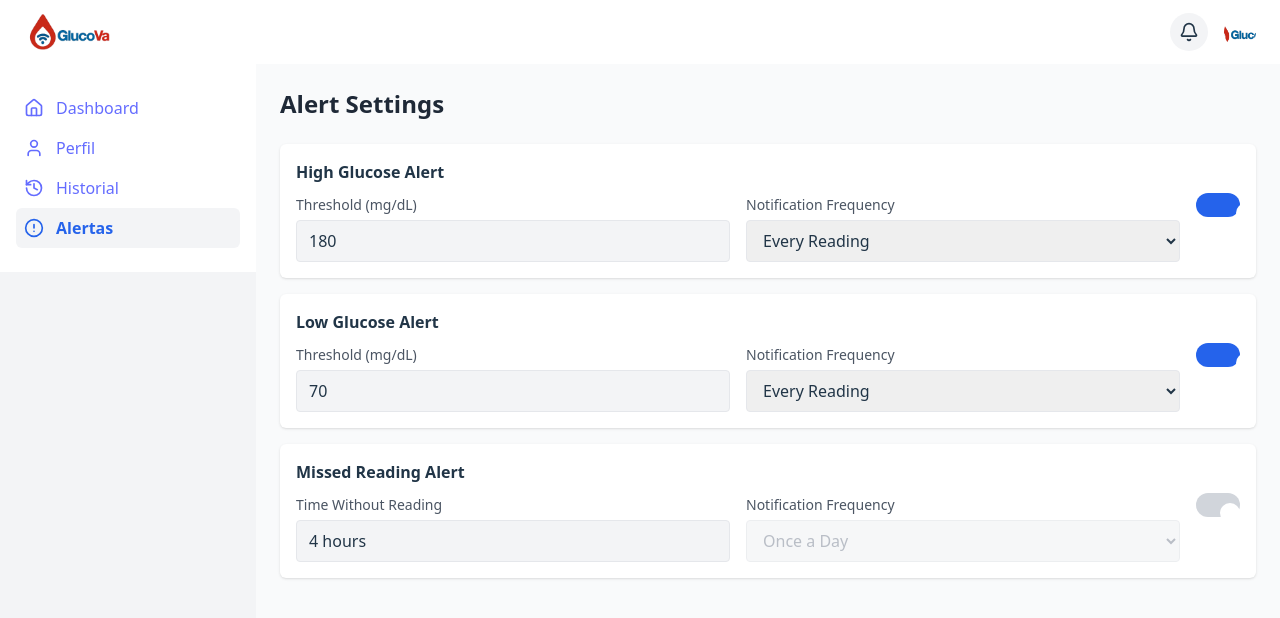
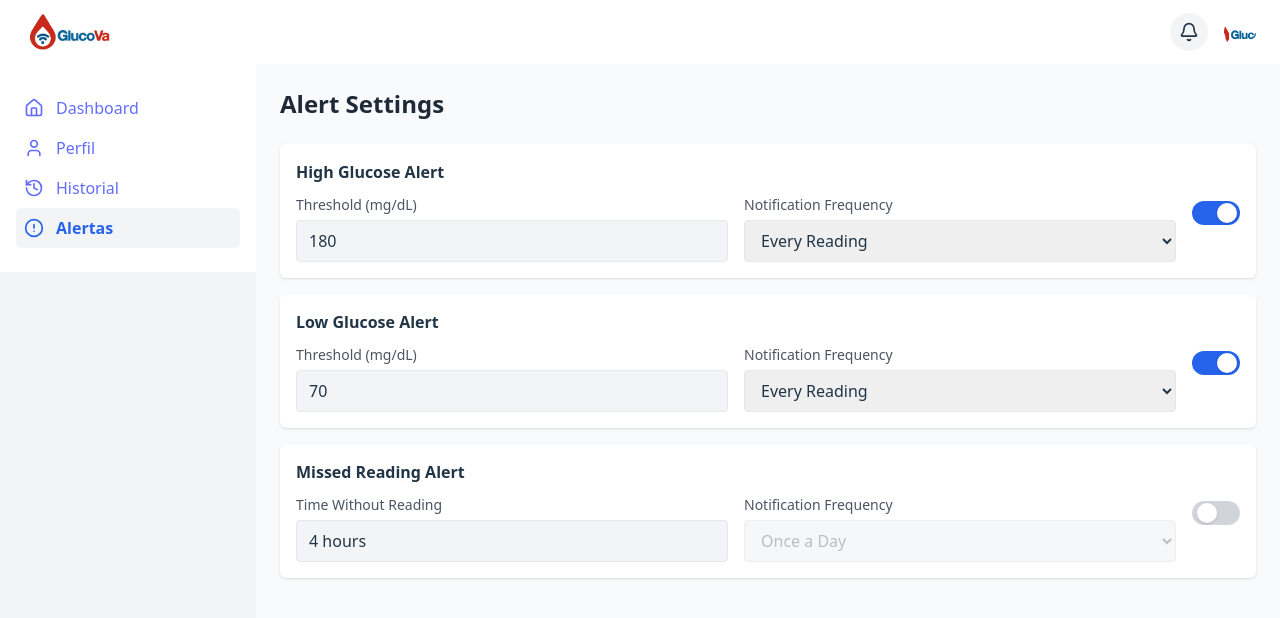
Before and after one commit to GlucoTeam-IoT/glucova-frontend, a React (Vite) app: page /Alerts in a window 1280 px wide. Shown: the top 618 px of the page. Built offline with nearby package versions, Linux system fonts and the light colour scheme.

Commit message:
fix: improve styling and accessibility for ToggleSwitch component

```diff
--- a/src/contexts/alerts/components/TogleSwitch.tsx
+++ b/src/contexts/alerts/components/TogleSwitch.tsx
@@ -8,12 +8,15 @@ const ToggleSwitch = ({ enabled, onToggle }: ToggleSwitchProps) => {
     <button
       type="button"
       onClick={onToggle}
-      className={`w-11 h-6 rounded-full transition-colors duration-300
-        ${enabled ? "bg-blue-600" : "bg-gray-300"}`}
+      className={`relative inline-flex items-center w-12 h-6 rounded-full transition-colors duration-200 focus:outline-none focus:ring-2 focus:ring-offset-2 focus:ring-blue-500 ${
+        enabled ? "bg-blue-600" : "bg-gray-300"
+      }`}
     >
+      <span className="sr-only">{enabled ? "Enable" : "Disable"} setting</span>
       <span
-        className={`inline-block w-5 h-5 rounded-full bg-white transform transition-transform duration-300
-          ${enabled ? "translate-x-5" : "translate-x-1"}`}
+        className={`absolute h-5 w-5 rounded-full bg-white shadow transform transition-transform duration-200 ease-in-out ${
+          enabled ? "left-6" : "left-1"
+        }`}
       />
     </button>
   );
```
